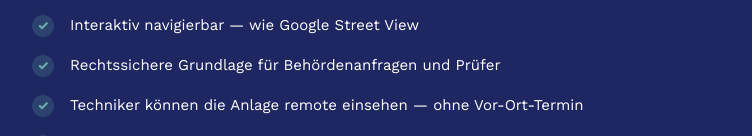
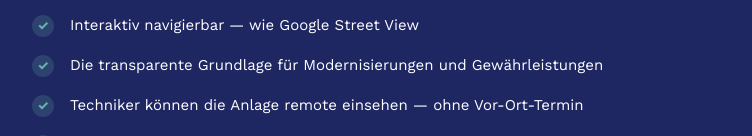
Before and after one commit to Elevoniq/elevoniq-website, a plain HTML site: page index.html in a window 1280 px wide. Shown: the part 8346-8482 px from the top of the page, without its empty margins (20-772 px from the left). Drawn offline with Linux system fonts and the light colour scheme.

Commit message:
fix(copy): Zustandsbericht-Bullet ersetzt — transparente Grundlage
Co-Authored-By: Claude Sonnet 4.6 <noreply@anthropic.com>

```diff
--- a/index.html
+++ b/index.html
@@ -1446,7 +1446,7 @@
           </li>
           <li class="feature-item">
             <span class="feature-check">✓</span>
-            <span class="feature-item-text">Rechtssichere Grundlage für Behördenanfragen und Prüfer</span>
+            <span class="feature-item-text">Die transparente Grundlage für Modernisierungen und Gewährleistungen</span>
           </li>
           <li class="feature-item">
             <span class="feature-check">✓</span>
```
Also changed, not shown: einzelleistungen/zustandsbericht/index.html (+1 -1 lines), index-A.html (+1 -1 lines).
